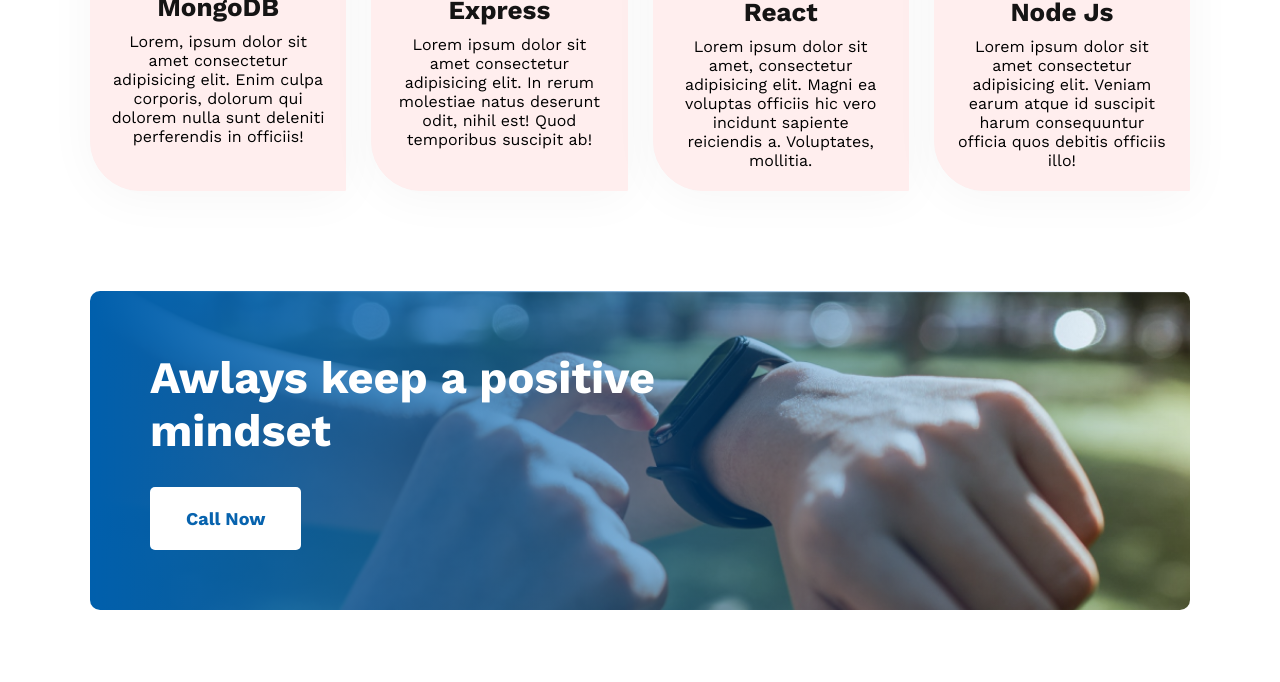
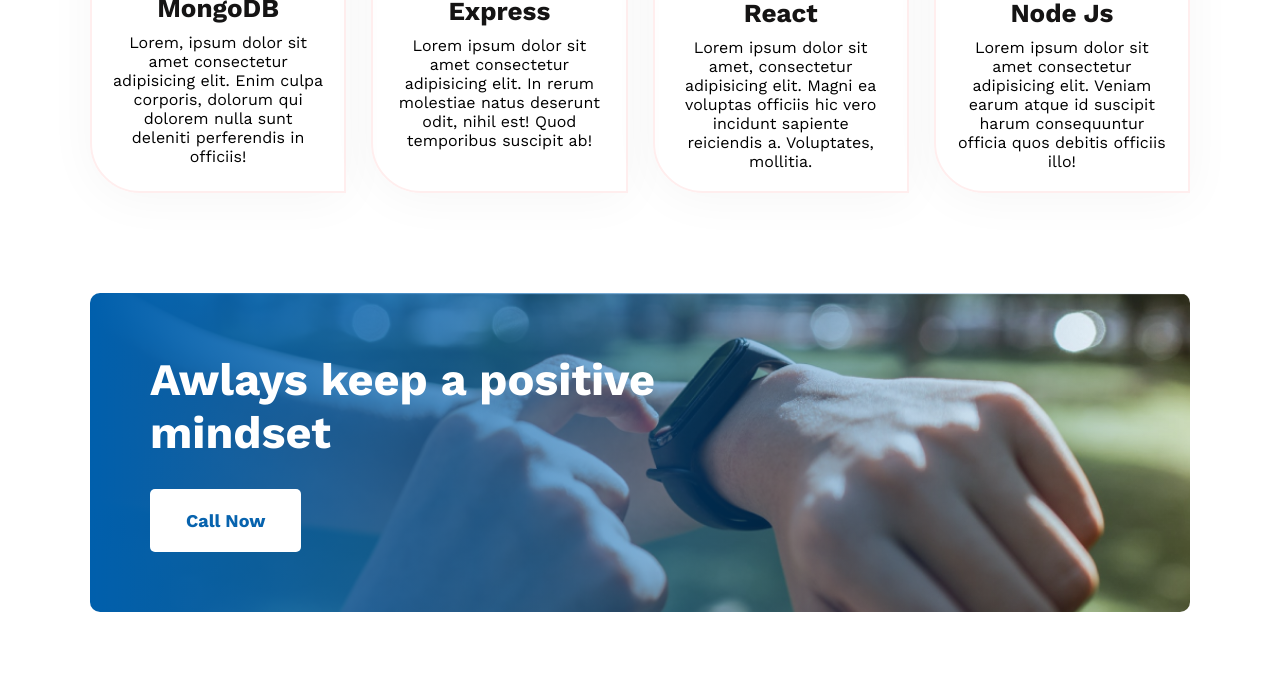
Before and after one commit to faridalam61/new-year-new-me, a plain HTML site: page index.html in a window 1280 px wide. Shown: the part 2289-2971 px from the top of the page. Drawn offline with nearby package versions, Linux system fonts and the light colour scheme.

Commit message:
Own design section updated

```diff
--- a/css/style.css
+++ b/css/style.css
@@ -132,7 +132,7 @@ footer input[type=submit]:hover{
     display: flex; gap: 25px;
 }
 .technologie{
-    width: 25%; text-align: center;  border: 1px solid #FFEEEE; padding: 20px; box-shadow:0px 6px 50px rgba(0, 0, 0, 0.04); border-radius: 0 50px 0 50px; background:#FFEEEE;
+    width: 25%; text-align: center;  border: 2px solid #FFEEEE; padding: 20px; box-shadow:0px 6px 50px rgba(0, 0, 0, 0.04); border-radius: 0 50px 0 50px;
 }
 
 
```
